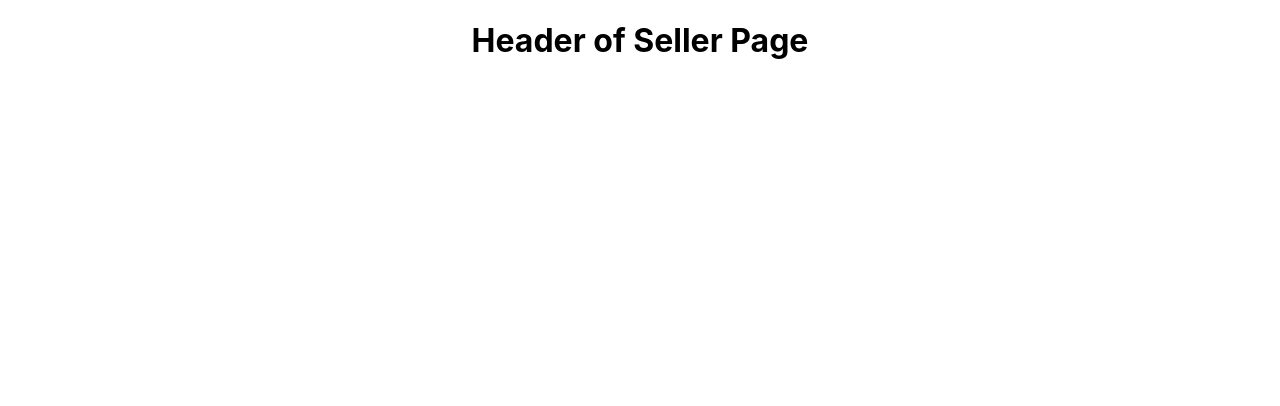
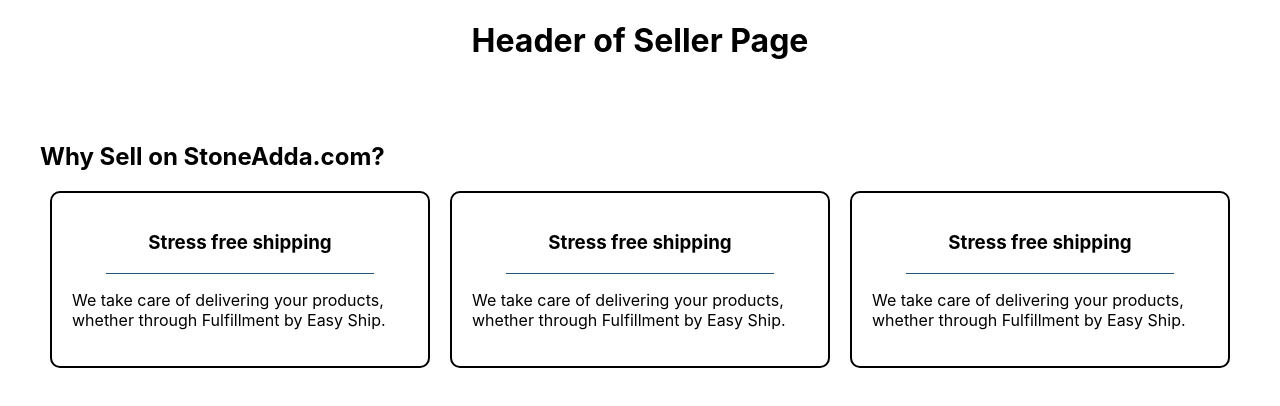
Before and after one commit to sneha-chauhan/stoneadda_client, a React (Create React App) app: page / in a window 1280 px wide. Shown: the top 406 px of the page. Built offline with nearby package versions, Linux system fonts and the light colour scheme.

Commit message:
why sell has been added

```diff
--- a/package.json
+++ b/package.json
@@ -8,7 +8,7 @@
     "@testing-library/user-event": "^13.5.0",
     "react": "^18.0.0",
     "react-dom": "^18.0.0",
-    "react-scripts": "5.0.1",
+    "react-scripts": "^5.0.1",
     "web-vitals": "^2.1.4"
   },
   "scripts": {
--- a/src/App.js
+++ b/src/App.js
@@ -1,10 +1,12 @@
 import './App.css';
 import Header from './components/Header/Header.js';
+import { WhySell } from './components/WhySell/WhySell.js';
 
 function App() {
   return (
     <div className="App">
-          <Header/>
+      <Header />
+      <WhySell />
     </div>
   );
 }
--- /dev/null
+++ b/src/components/WhySell/WhySell.css
@@ -0,0 +1,41 @@
+h2 {
+    text-align: left;
+    /* margin-left: 20px; */
+}
+
+.container {
+
+    text-align: left;
+    margin: 0px 10px;
+    border: 2px solid black;
+
+    padding: 20px;
+    /* display: inline-block; */
+    display: flex;
+    flex-direction: column;
+    align-items: center;
+    border-radius: 10px;
+    /* background-color: aqua; */
+}
+
+/* .size {
+
+    text-align: left;
+    margin: 0px 10px;
+    border-style: groove;
+
+} */
+
+.whole {
+    display: flex;
+    flex-direction: row;
+    align-items: center;
+}
+
+.line {
+    display: block;
+    width: 80%;
+    height: 1px;
+    background-color: #205375;
+
+}
--- /dev/null
+++ b/src/components/WhySell/WhySell.js
@@ -0,0 +1,31 @@
+import './WhySell.css';
+import React from 'react'
+
+export const WhySell = () => {
+    return (
+        <div style={{ padding: '40px' }}>
+            <h2>Why Sell on StoneAdda.com?</h2>
+            <div className='whole'>
+                <div className='container'>
+                    <h3>Stress free shipping</h3>
+                    <span className='line'></span>
+                    <p>We take care of delivering your products, whether through
+                        Fulfillment by Easy Ship.</p>
+                </div>
+                <div className='container'>
+                    <h3>Stress free shipping</h3>
+                    <span className='line'></span>
+                    <p>We take care of delivering your products, whether through
+                        Fulfillment by Easy Ship.</p>
+                </div>
+                <div className='container'>
+                    <h3>Stress free shipping</h3>
+                    <span className='line'></span>
+                    <p>We take care of delivering your products, whether through
+                        Fulfillment by  Easy Ship.</p>
+
+                </div>
+            </div>
+        </div >
+    )
+}
```
Also changed, not shown: src/components/Header/Header.js (+4 -4 lines), 1 other file (tests, documents, lock files or other folders).
